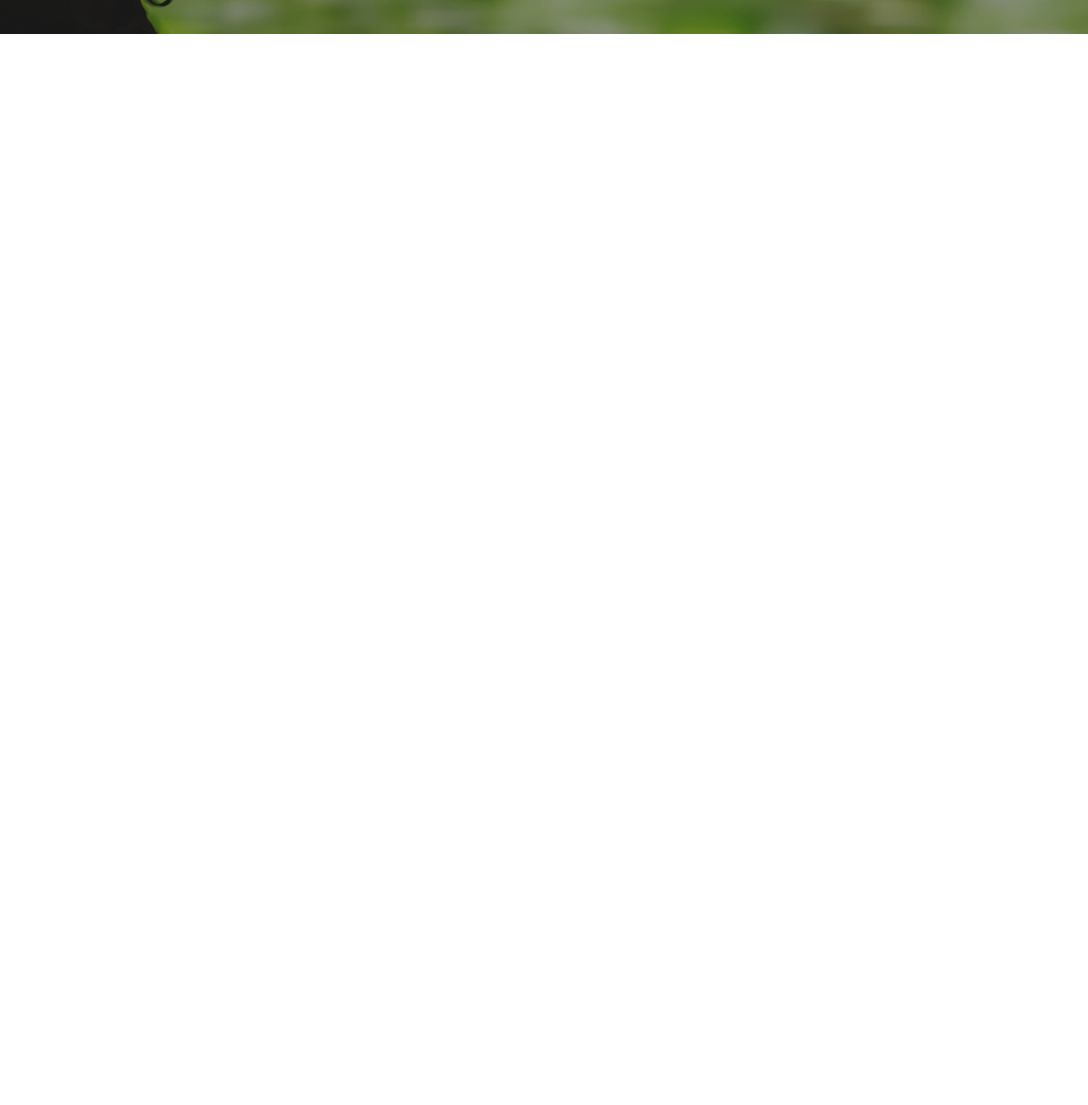
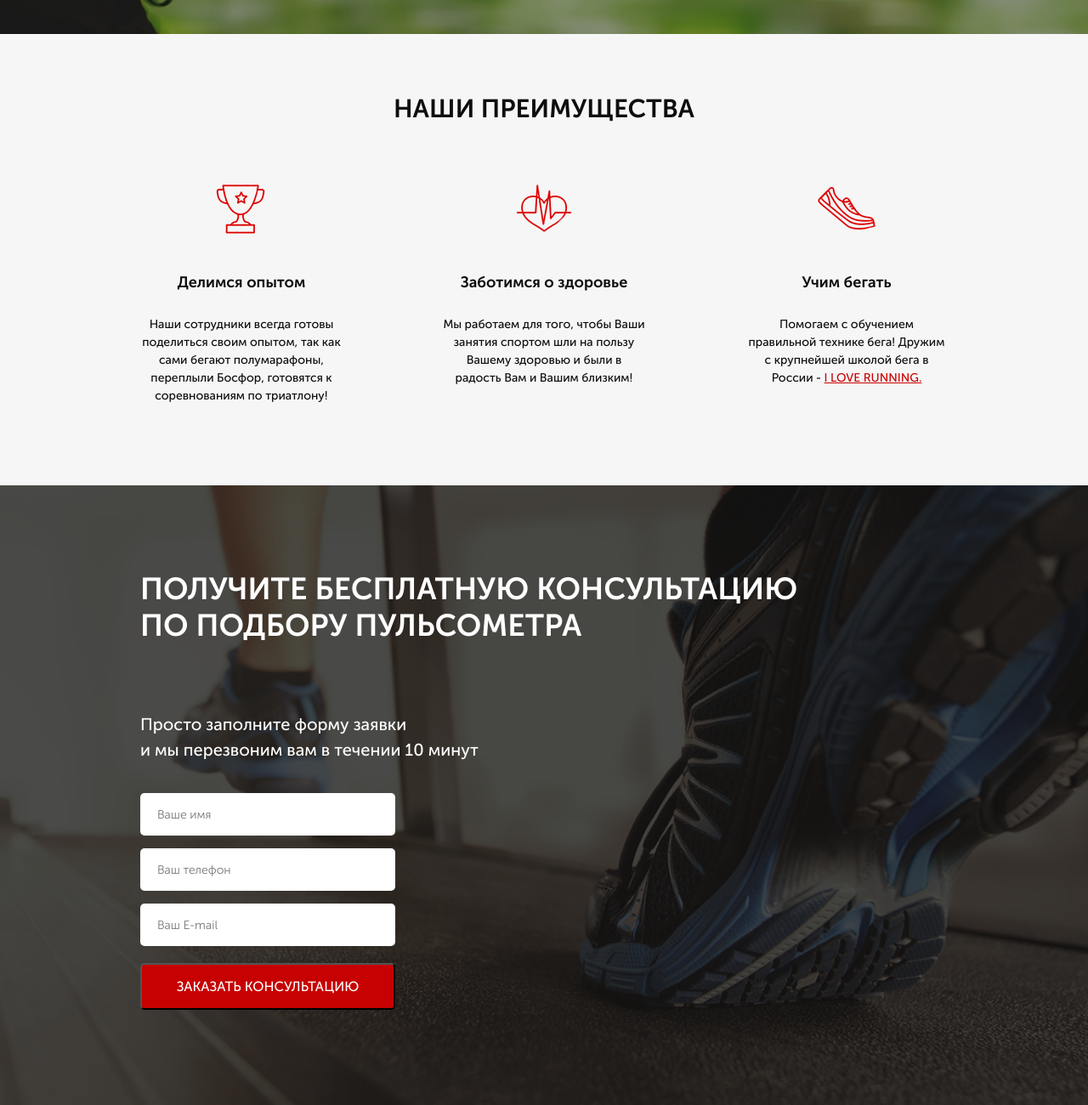
Before and after one commit to whiteblackswan/Polar, a website: page src/index.html in a window 1280 px wide. Shown: the part 670-1970 px from the top of the page at 85% size. Before the commit the page ends 800 px from the top, so only its background shows below. Drawn offline with Linux system fonts and the light colour scheme.

Commit message:
I did new section, consultation

```diff
--- a/src/index.html
+++ b/src/index.html
@@ -46,7 +46,6 @@
 						на все вопросы
 					</div>
 				</div>
-
 				<button class="button button_main">заказать KОНСУЛЬТАЦИЮ</button>
 				<div class="promo__link">
 					или
@@ -54,6 +53,69 @@
 				</div>
 			</div>
 		</div>
+	</div>
+
+	<div class="advantages">
+		<div class="container">
+			<h2 class="title">НАШИ ПРЕИМУЩЕСТВА</h2>
+			<div class="advantages__wrapper">
+				<div class="advantages__item">
+					<img src="icons/cup.png" alt="cup">
+					<div class="advantages__subtitle">
+						Делимся опытом
+					</div>
+					<div class="advantages__descr">
+						Наши сотрудники всегда готовы поделиться своим опытом,
+						так как сами бегают полумарафоны, переплыли Босфор, готовятся к соревнованиям по триатлону!
+					</div>
+				</div>
+				<div class="advantages__item">
+					<img src="icons/heart.png" alt="heart">
+					<div class="advantages__subtitle">
+						Заботимся о здоровье
+					</div>
+					<div class="advantages__descr">
+						Мы работаем для того,
+						чтобы Ваши занятия спортом шли на пользу Вашему здоровью и были в радость Вам и Вашим близким!
+					</div>
+				</div>
+				<div class="advantages__item">
+					<img src="icons/shoe.png" alt="shoes">
+					<div class="advantages__subtitle">
+						Учим бегать
+					</div>
+					<div class="advantages__descr">
+						Помогаем с обучением
+						правильной технике бега!
+						Дружим с крупнейшей школой бега в России - <a href="">
+							I LOVE RUNNING.
+						</a>
+					</div>
+				</div>
+			</div>
+		</div>
+	</div>
+
+
+	<div class="consultation">
+		<div class="container">
+			<h2 class="title title_left">
+				Получите бесплатную консультацию<br>
+				по подбору пульсометра
+			</h2>
+			<div class="consultation__descr">
+				Просто заполните форму заявки<br>
+				и мы перезвоним вам в течении 10 минут
+			</div>
+			<form class="feed-form" action="#">
+				<input name="name" required placeholder="Ваше имя" type="text">
+				<input name="phone" required placeholder="Ваш телефон" type="number">
+				<input name="email" required placeholder="Ваш E-mail" type="email">
+
+				<button class="button button_submit">заказать кОНСУЛЬТАЦИЮ</button>
+			</form>
+		</div>
+	</div>
 </body>
 
 </html>
--- /dev/null
+++ b/src/sass/blocks/_advantages.scss
@@ -0,0 +1,34 @@
+.advantages {
+	padding: 70px 0 95px 0;
+   background-color: #f6f6f6;
+	&__wrapper {
+		margin-top: 65px;
+		display: flex;
+		justify-content: space-between;
+	}
+	&__item {
+		display: flex;
+		flex-direction: column;
+		align-items: center;
+		max-width: 238px;
+	}
+	&__subtitle {
+		color: #0d0d0d;
+		font-size: 18px;
+		font-weight: 700;
+		text-align: center;
+		margin-top: 38px;
+
+	}
+	&__descr {
+		margin-top: 25px;
+		color: #0d0d0d;
+		font-size: 14px;
+		font-weight: 400;
+		text-align: center;
+		a {
+			color: $main-color;
+			text-decoration: underline;
+		}
+	}
+}
--- a/src/sass/blocks/_buttons.scss
+++ b/src/sass/blocks/_buttons.scss
@@ -14,4 +14,11 @@
 		font-size: 16px;
 		margin-top: 68px;
 	}
+	&_submit {
+		width: 100%;
+		height: 55px;
+		color: #ffffff;
+		font-size: 16px;
+		text-transform: uppercase;
+	}
 }
--- /dev/null
+++ b/src/sass/blocks/_consultation.scss
@@ -0,0 +1,12 @@
+.consultation {
+	min-height: 680px;
+	background: url(../../img/bg/bg2.jpg) center (center/cover) no-repeat;
+	padding: 100px 0 112px 0;
+	&__descr {
+		color: #ffffff;
+		font-size: 20px;
+		font-weight: 500;
+		margin-top: 80px;
+	}
+
+}
--- /dev/null
+++ b/src/sass/blocks/_forms.scss
@@ -0,0 +1,20 @@
+.feed-form {
+	margin-top: 36px;
+	display: flex;
+	flex-direction: column;
+	width: 300px;
+	input {
+		height: 50px;
+		border-radius: 5px;
+		background-color: #ffffff;
+		margin-bottom: 15px;
+		border: none;
+		padding: 0 20px;
+		color: #4b4b4b;
+		font-size: 14px;
+		font-weight: 300;
+		&:nth-child(3) {
+			margin-bottom: 20px;
+		}
+	}
+}
--- /dev/null
+++ b/src/sass/blocks/_media.scss
@@ -0,0 +1,16 @@
+@media screen and (max-width: 575px) {
+	.promo {
+		display: flex;
+		flex-direction: column;
+		height: 100vh;
+		align-content: flex-end;
+		flex-wrap: wrap;
+
+
+	.container {
+			/*width: 200px;*/
+
+		}
+	}
+
+}
--- /dev/null
+++ b/src/sass/blocks/_titles.scss
@@ -0,0 +1,14 @@
+.title {
+	color: #0d0d0d;
+	text-align: center;
+	font-size: 30px;
+	font-weight: 700;
+	text-transform: uppercase;
+	&_left {
+		color: #ffffff;
+		font-size: 36px;
+		text-align: left;
+		line-height: normal;
+
+	}
+}
--- a/src/sass/style.scss
+++ b/src/sass/style.scss
@@ -9,3 +9,8 @@
 @import 'blocks/promo';
 @import 'blocks/header.scss';
 @import 'blocks/buttons';
+@import 'blocks/advantages';
+@import 'blocks/media';
+@import 'blocks/consultation';
+@import 'blocks/titles';
+@import 'blocks/forms';
```
Also changed, not shown: src/css/style.css, src/css/style.min.css, 1 other file.
